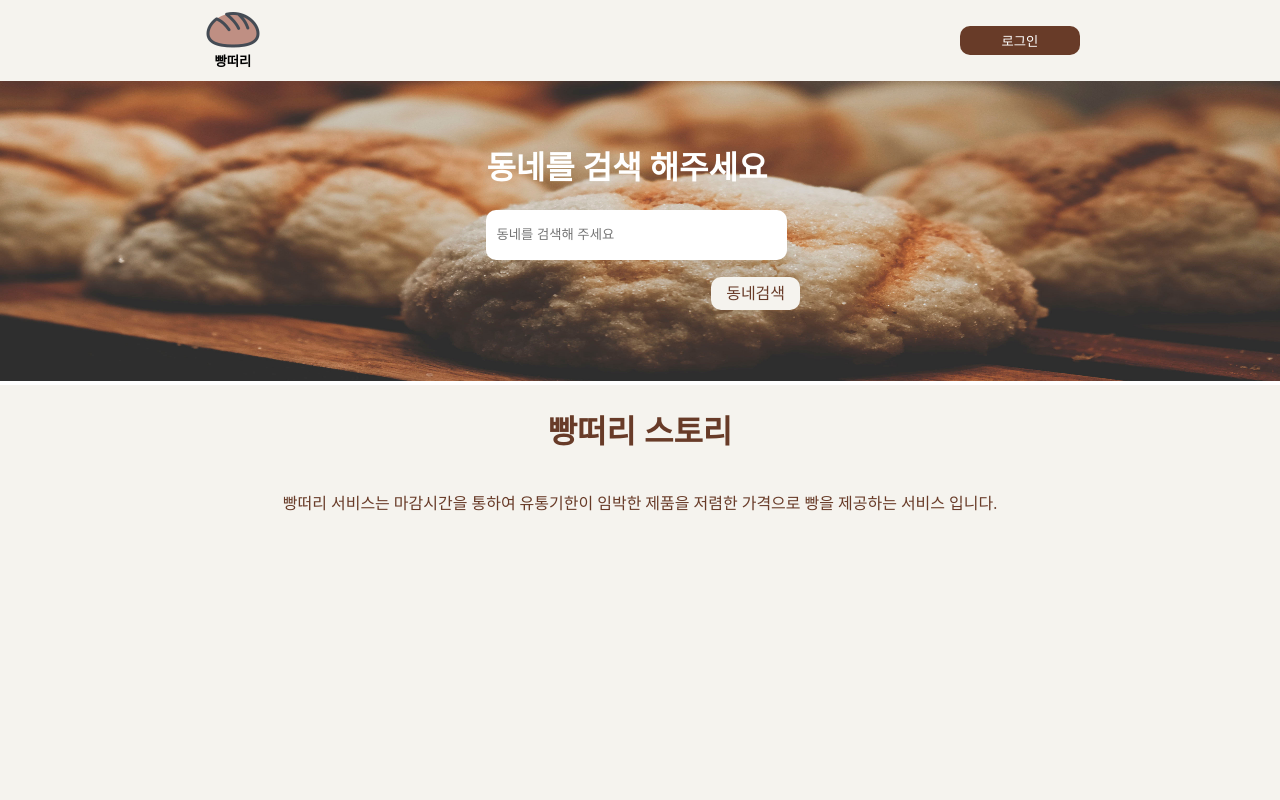
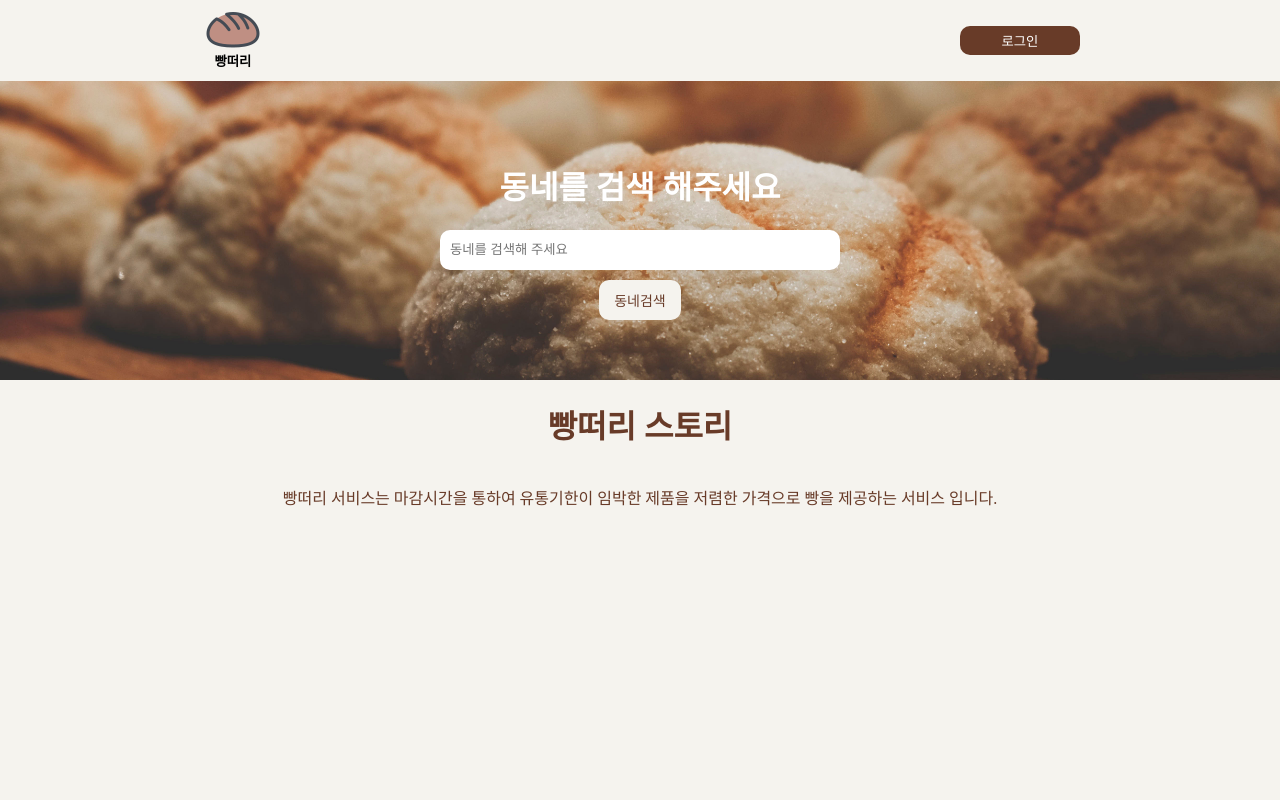
Before and after one commit to bbangthirty/bbangthirty-client, a Vue app in the folder client/: page / in a window 1280 px wide. Shown: the top 800 px of the page. Built offline with nearby package versions, Linux system fonts and the light colour scheme.

Commit message:
update: HomeView.vue CSS, 코드 변경

```diff
--- a/client/src/assets/css/main.css
+++ b/client/src/assets/css/main.css
@@ -1,4 +1,8 @@
 @import './base.css';
+
+* {
+  box-sizing: border-box;
+}
 
 body {
   margin: 0px;
--- a/client/src/assets/css/pages/homeview.css
+++ b/client/src/assets/css/pages/homeview.css
@@ -1,16 +1,37 @@
-.img_back {
-  height: 300px;
+.main_image_text {
+  background: url('@/assets/img/background1.jpg') center/cover no-repeat;
+  padding: 60px;
+  color: white;
+  display: flex;
+  flex-direction: column;
+  align-items: center;
+}
+
+.search_box {
+  height: 40px;
+  border: none;
+  border-radius: 10px;
+  padding: 5px 10px;
+  width: 400px;
+  margin-bottom: 10px;
+}
+
+.btn_search {
+  font-size: var(--font-micro);
+  border: none;
+  padding: 10px 15px;
+  background-color: var(--color-bread-b);
+  border-radius: 10px;
+  color: var(--color-bread-a);
+  display: block;
+}
+
+.similer_search {
   width: 100%;
+  border: 1px solid rgb(217, 217, 217);
+  background-color: gray;
 }
-.main_image {
-  position: relative;
-}
-.main_image_text {
-  position: absolute;
-  top: 40px;
-  left: 38%;
-  color: white;
-}
+
 .main_text {
   display: flex;
   flex-direction: column;
@@ -19,28 +40,3 @@
   color: var(--color-bread-a);
   height: 100vh;
 }
-.btn_search {
-  border: none;
-  padding: 8px 15px;
-  background-color: var(--color-bread-b);
-  border-radius: 10px;
-  color: var(--color-bread-a);
-  position: relative;
-  left: 80%;
-}
-.search_box {
-  height: 40px;
-  border: none;
-  border-radius: 10px;
-  padding: 5px 10px;
-  width: 100%;
-  margin-bottom: 20px;
-}
-
-.similer_search {
-  width: 100%;
-  position: absolute;
-  top: 136px;
-  border: 1px solid rgb(217, 217, 217);
-  background-color: gray;
-}
--- a/client/src/views/HomeView.vue
+++ b/client/src/views/HomeView.vue
@@ -1,26 +1,30 @@
 <template>
   <div class="home">
-    <main class="main_image">
-      <img class="img_back" src="@/assets/img/background1.jpg" alt="" />
+    <main>
       <div class="main_image_text">
         <h1>동네를 검색 해주세요</h1>
         <div class="address_search">
-          <div>
           <input
             type="text"
             placeholder="동네를 검색해 주세요"
             class="search_box"
             :value="searchName"
             @input="change"
+            @keyup.enter="getResults()"
           />
-          </div>
           <div class="similer_search" v-if="flag">
-            <p :key="result.area_idx" v-for="result in results.results">
+            <p
+              :key="result.area_idx"
+              v-for="result in results.results"
+              @click="searchName = result.area"
+            >
               {{ result.area }}
             </p>
           </div>
         </div>
+        <div>
           <a class="btn_search" @click="getResults()">동네검색</a>
+        </div>
       </div>
       <div class="main_text">
         <h1>빵떠리 스토리</h1>
```
Lines whose indentation alone changed are shown as unchanged.
